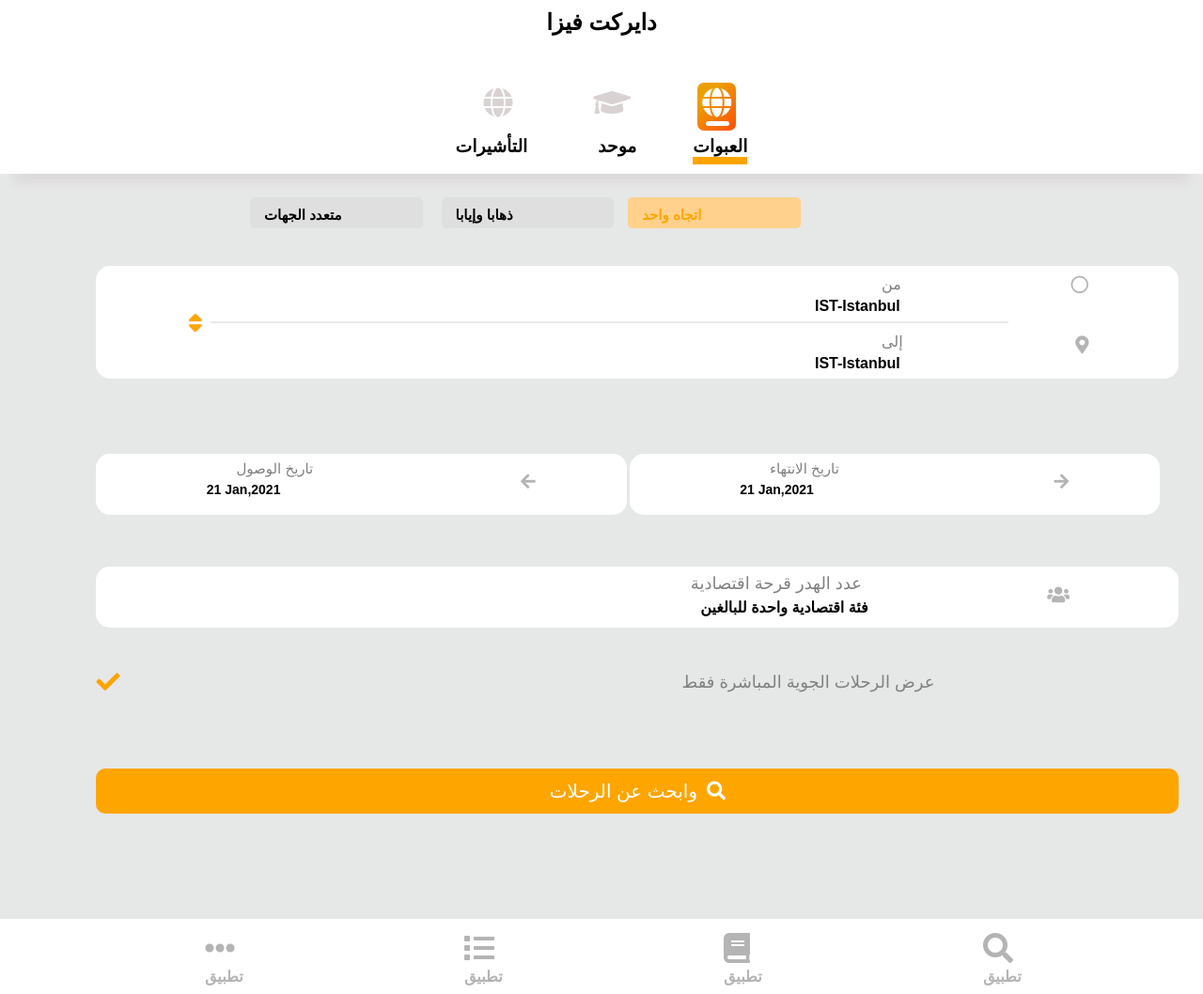
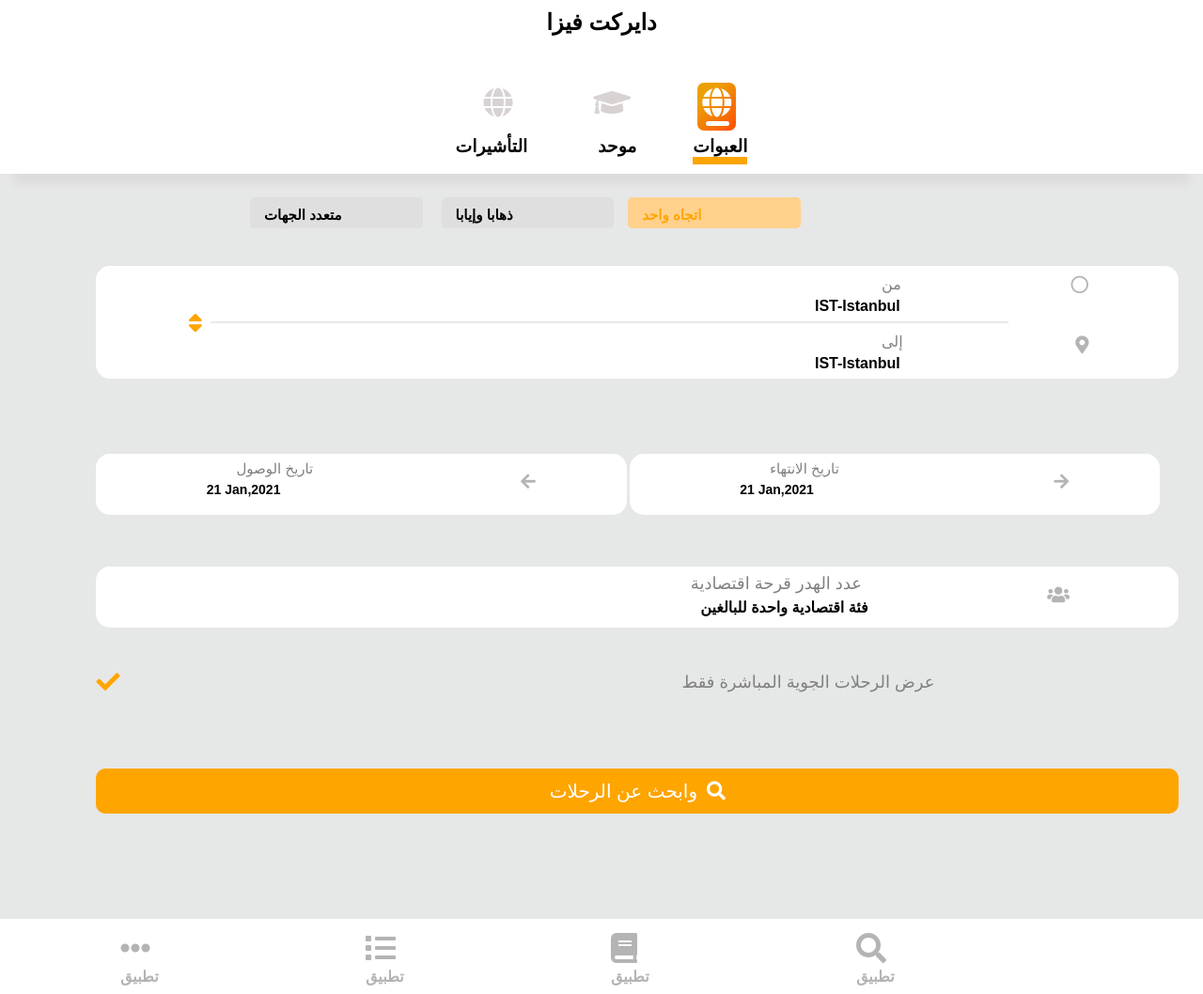
Before and after one commit to Sangrazeali/ArabicApp, a plain HTML site: page index.html in a window 1280 px wide. Shown: the whole page at 94% size. Drawn offline with Linux system fonts and the light colour scheme.

Commit message:
navigation added

```diff
--- a/style.css
+++ b/style.css
@@ -401,7 +401,6 @@
     width: 20%;
     float: left;
     height: 100%;
-    margin-left: 90px;
 
 }
 
@@ -409,7 +408,7 @@
     width: 20%;
     float: left;
     height: 100%;
-    margin-left: 20px;
+    margin-left: 10px;
 
 }
 
@@ -514,6 +513,12 @@
         font-size: 21px;
         margin-top: 2px;
     }
+    .menu1 {
+        margin-left: 0px;
+    }
+    .menu{
+        margin-left: 5px;
+    }
 
 }
 
@@ -609,6 +614,12 @@
 
     .user_left h4 {
         margin-left: 41%;
+    }
+    .menu1 {
+        margin-left: 0px;
+    }
+    .menu{
+        margin-left: 5px;
     }
 
 }
@@ -720,4 +731,10 @@
         margin-left: 26%;
     }
 
+    .menu1 {
+        margin-left: 0px;
+    }
+    .menu{
+        margin-left: 5px;
+    }
 }
```
Also changed, not shown: index.html (+1 -0 lines).
